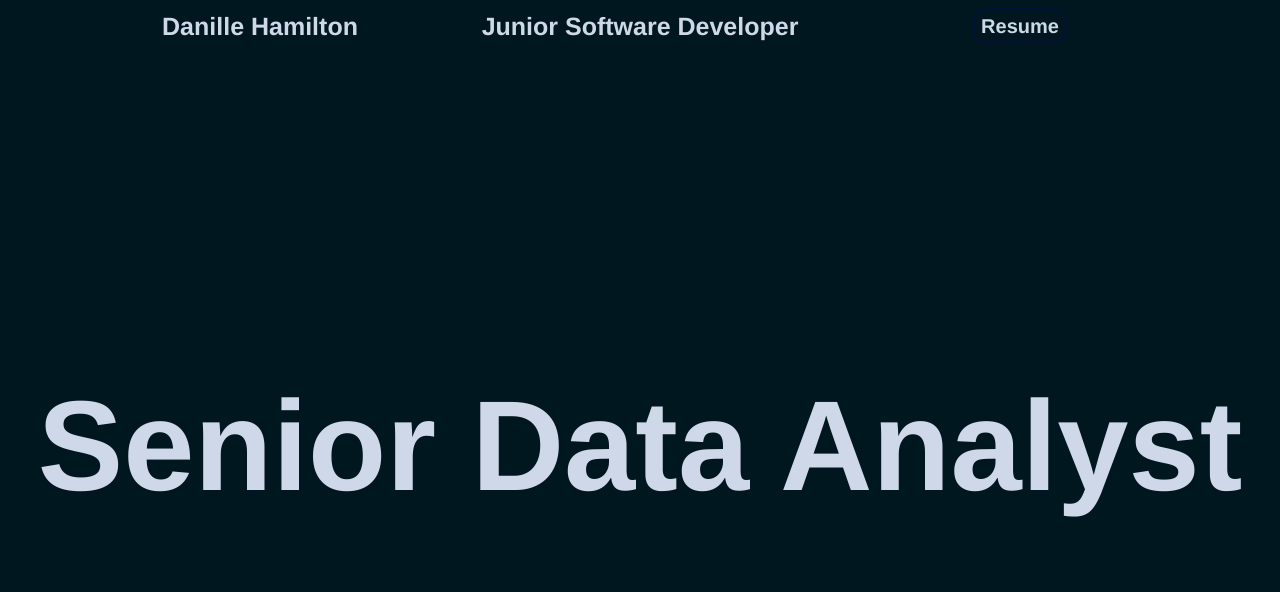
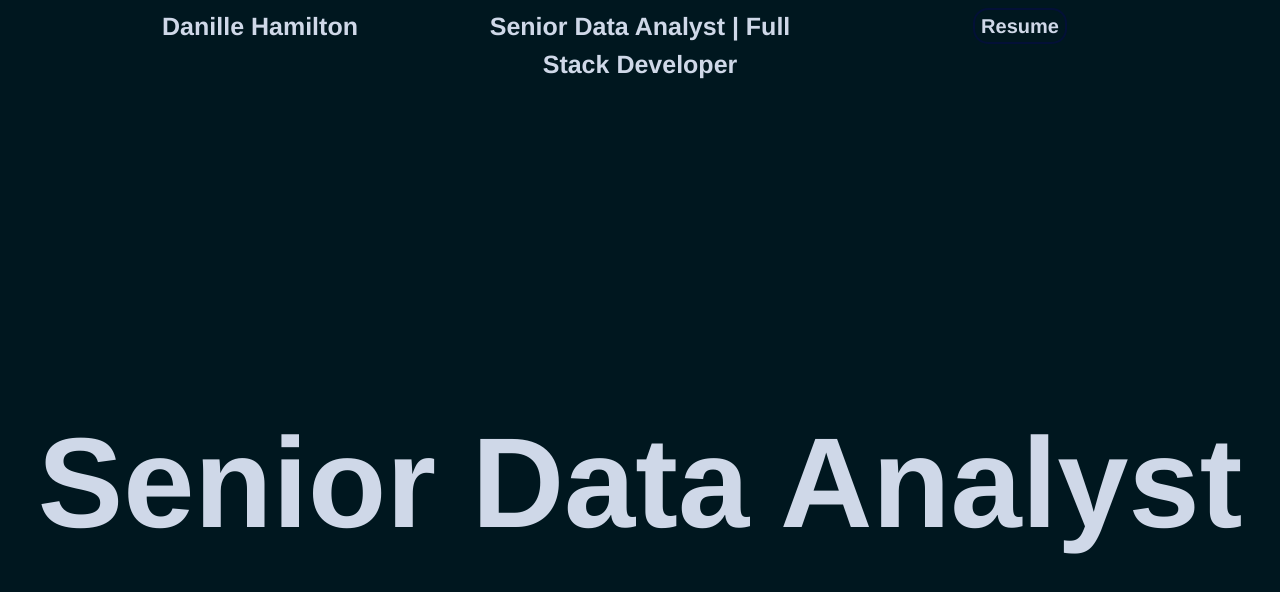
Before and after one commit to DanilleH22/portfolio, a React (Create React App) app: page / in a window 1280 px wide. Shown: the top 592 px of the page. Built offline with nearby package versions, Linux system fonts and the light colour scheme.

Commit message:
update navbar

```diff
--- a/src/components/NavBar.js
+++ b/src/components/NavBar.js
@@ -17,7 +17,7 @@ const NavBar = () => {
       {/* Job role */}
       <Col>
       <div className={styles.JobRole}>
-        <b>Junior Software Developer</b>
+        <b>Senior Data Analyst | Full Stack Developer</b>
       </div>
       </Col>
       {/* Resume button */}
```
